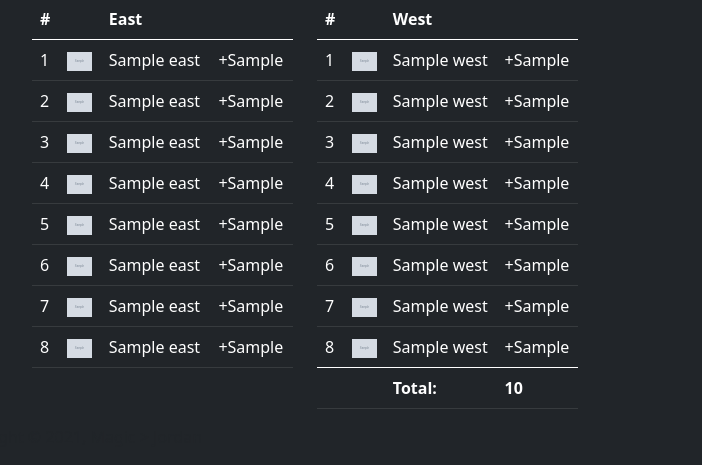
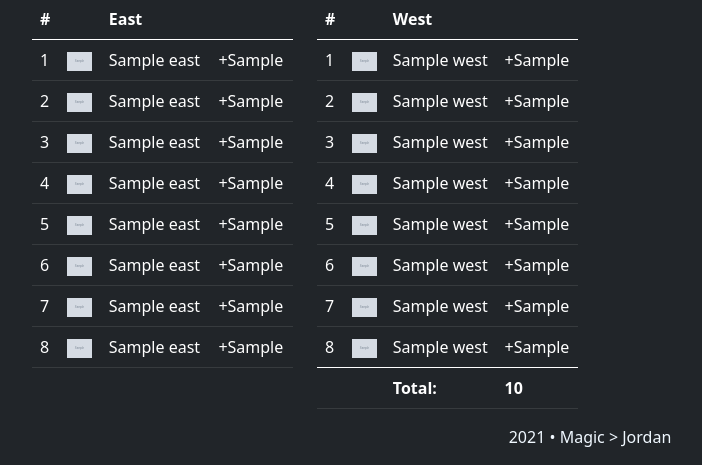
Before and after one commit to tripnv/nba_app, a Flask app: template templates/home.html in a window 1280 px wide. Shown: the part 426-891 px from the top of the page, without its empty margins (50-752 px from the left). Run offline with Flask 2, Linux system fonts and the light colour scheme; the template is opened without the code that fills it: most values are stand-ins (such as "Sample title", 1, 10 or a date in 2020); grey boxes marked "Sample" are stand-in pictures.

Commit message:
modified footer

```diff
--- a/templates/home.html
+++ b/templates/home.html
@@ -149,7 +149,7 @@
     <footer>
         <div class="row">
             <div class="col">
-                <p color="">Copyright &copy; 2021, Magic > Jordan</p>
+                <p style="color:aliceblue" align="center"> 2021 &bull; Magic > Jordan</p>
             </div>
         </div>
     </footer>
```
